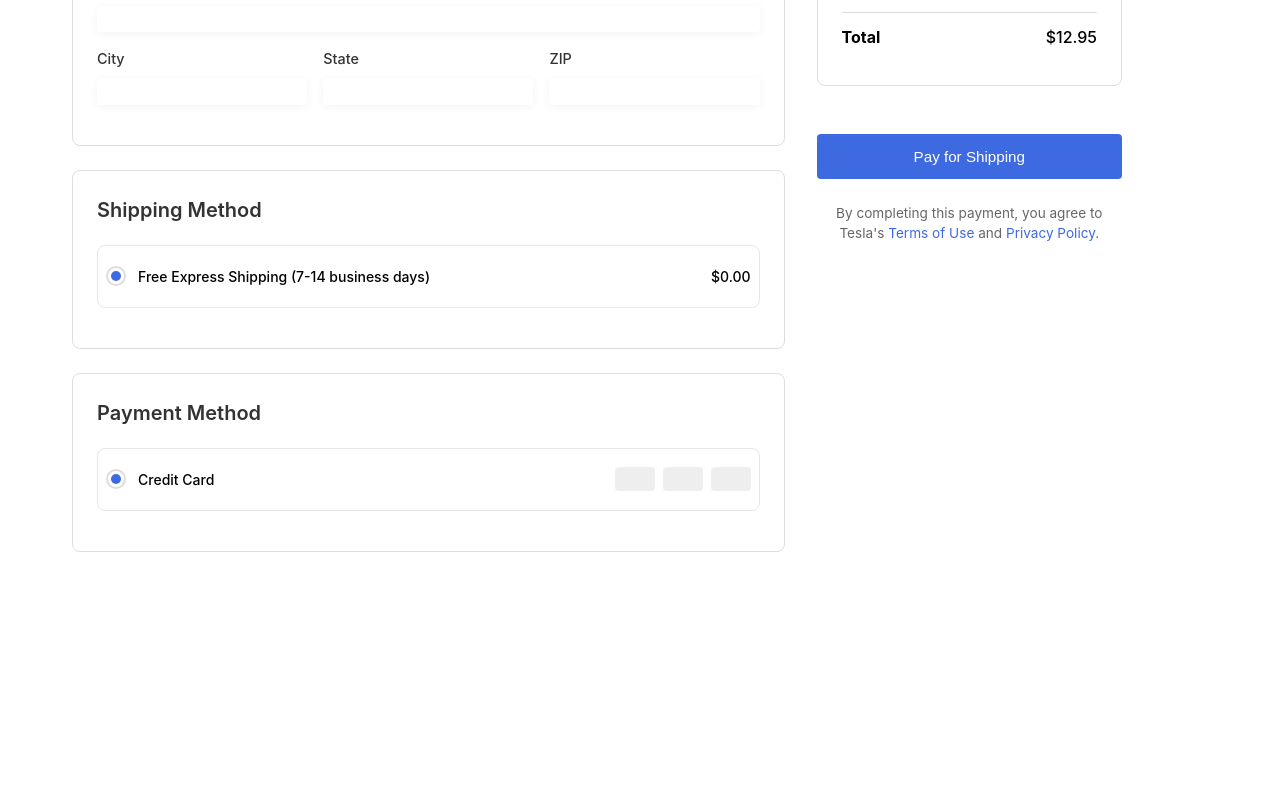
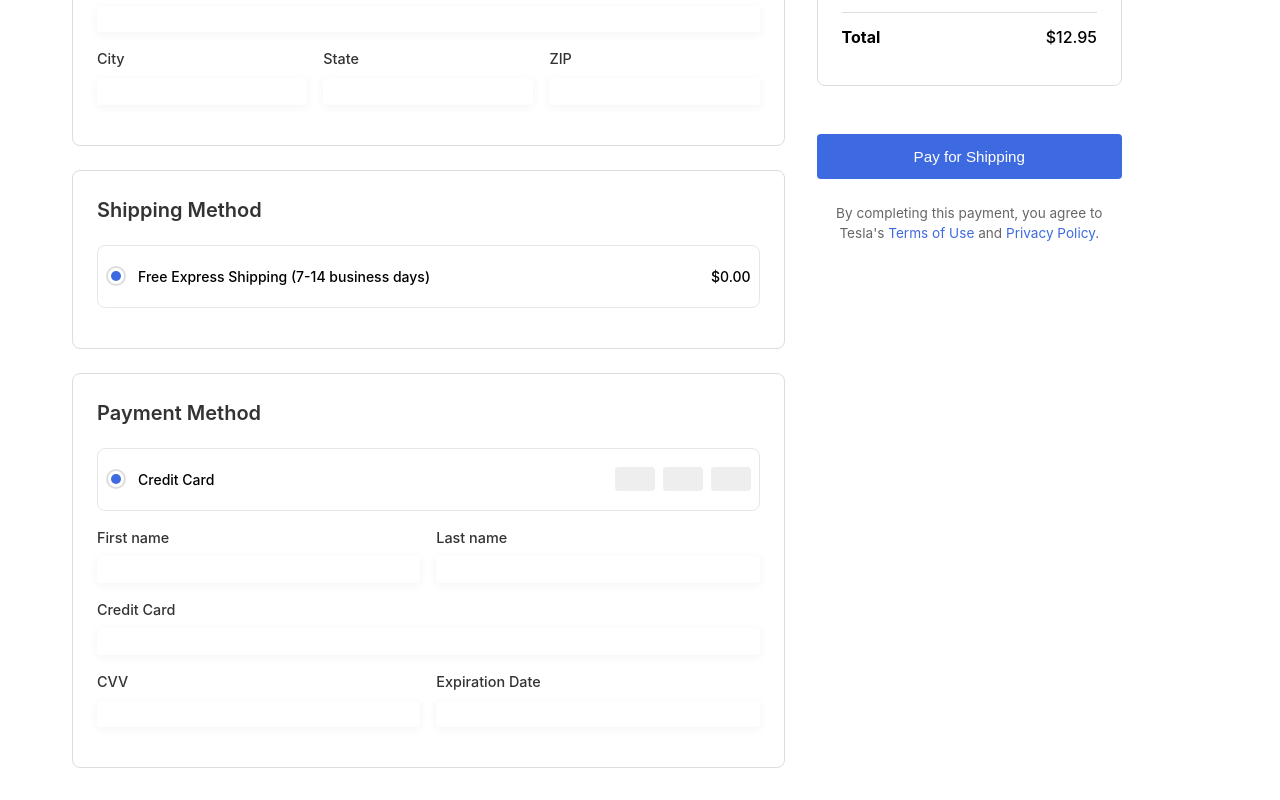
Before and after one commit to DanielTQuach/phish-sim, a React (Create React App) app: page /checkout in a window 1280 px wide. Shown: the part 375-1175 px from the top of the page. Before the commit the page ends 959 px from the top, so only its background shows below. Built offline with nearby package versions, Linux system fonts and the light colour scheme.

Commit message:
Added credit card input boxes

```diff
--- a/src/checkout/page.js
+++ b/src/checkout/page.js
@@ -88,6 +88,32 @@ function CheckoutPage() {
                     <div className="card-icon"></div>
                   </div>
                 </div>
+                <div className="form-row">
+                  <div className="form-group half">
+                    <label>First name</label>
+                    <input type="text" className="form-control" />
+                  </div>
+                  <div className="form-group half">
+                    <label>Last name</label>
+                    <input type="text" className="form-control" />
+                  </div>
+                </div>
+                <div className="form-row">
+                  <div className="form-group full">
+                    <label>Credit Card</label>
+                    <input type="text" className="form-control" />
+                  </div>
+                </div>
+                <div className="form-row">
+                  <div className="form-group half">
+                    <label>CVV</label>
+                    <input type="text" className="form-control" />
+                  </div>
+                  <div className="form-group half">
+                    <label>Expiration Date</label>
+                    <input type="text" className="form-control" />
+                  </div>
+                </div>
               </div>
             </div>
 
```
